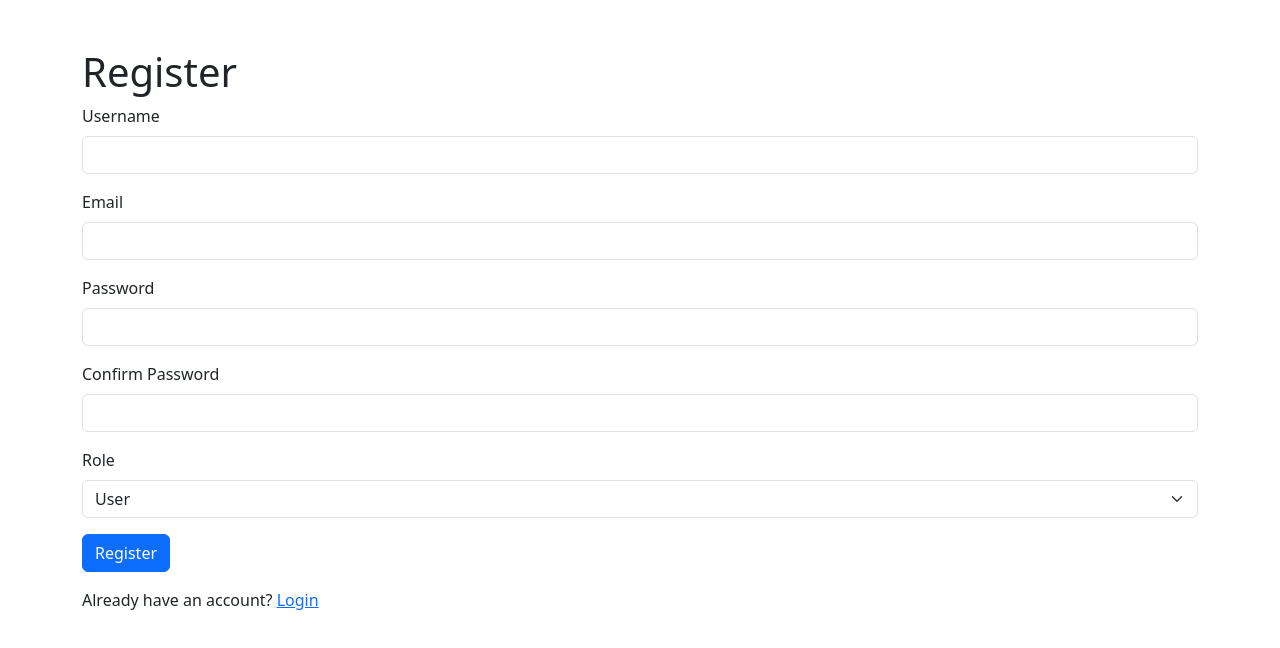
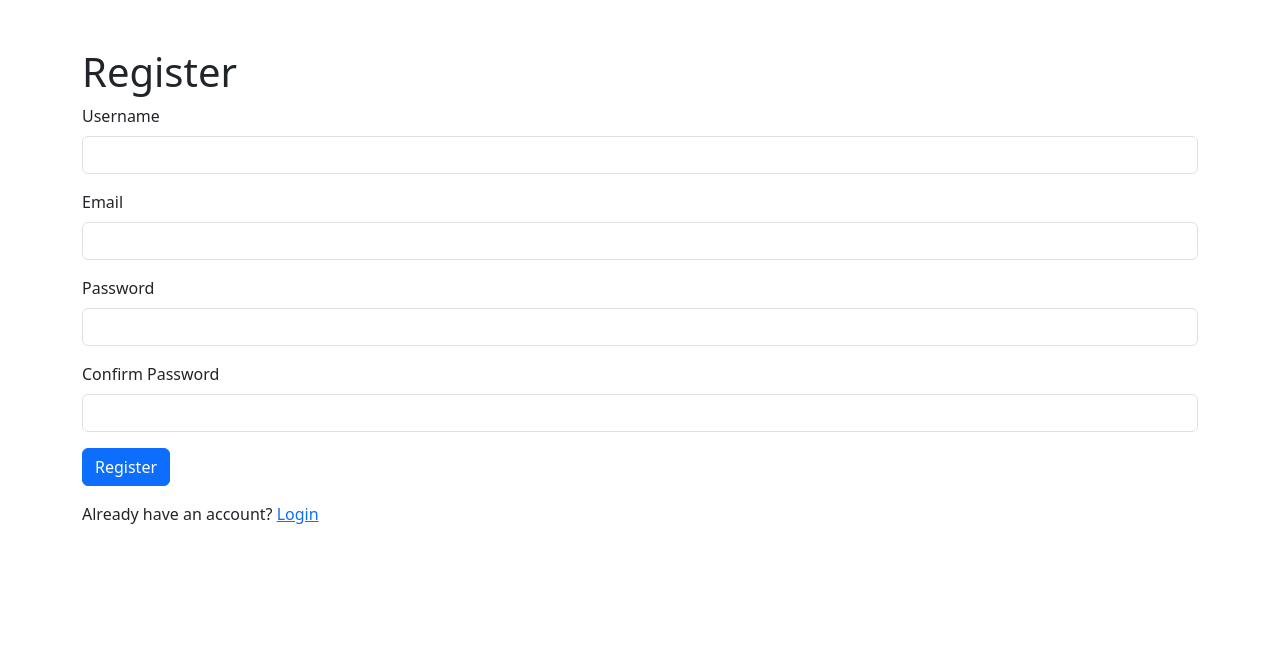
Before and after one commit to fiimaarif/book-store, a Next.js app: page /register in a window 1280 px wide. Shown: the top 648 px of the page. Built offline with nearby package versions, Linux system fonts and the light colour scheme.

Commit message:
Remove option role at register page

```diff
--- a/src/pages/api/auth/register.js
+++ b/src/pages/api/auth/register.js
@@ -8,7 +8,7 @@ export default async (req, res) => {
     return res.status(405).json({ message: 'Method not allowed' });
   }
 
-  const { username, email, password, role } = req.body;
+  const { username, email, password } = req.body;
   const hashedPassword = await bcrypt.hash(password, 10);
 
   try {
@@ -17,7 +17,7 @@ export default async (req, res) => {
         username,
         email,
         password: hashedPassword,
-        role, // assign role from the request
+        role: 'user', // default role
       },
     });
     res.status(201).json({ user });
--- a/src/pages/register.js
+++ b/src/pages/register.js
@@ -7,7 +7,6 @@ export default function Register() {
   const [email, setEmail] = useState('');
   const [password, setPassword] = useState('');
   const [confirmPassword, setConfirmPassword] = useState('');
-  const [role, setRole] = useState('user'); // default role
   const router = useRouter();
 
   const handleRegister = async (e) => {
@@ -21,7 +20,7 @@ export default function Register() {
     const response = await fetch('/api/auth/register', {
       method: 'POST',
       headers: { 'Content-Type': 'application/json' },
-      body: JSON.stringify({ username, email, password, role }),
+      body: JSON.stringify({ username, email, password }),
     });
 
     if (response.ok) {
@@ -81,19 +80,6 @@ export default function Register() {
             required
           />
         </div>
-        <div className="mb-3">
-          <label htmlFor="role" className="form-label">Role</label>
-          <select
-            className="form-select"
-            id="role"
-            value={role}
-            onChange={(e) => setRole(e.target.value)}
-            required
-          >
-            <option value="user">User</option>
-            <option value="admin">Admin</option>
-          </select>
-        </div>
         <button type="submit" className="btn btn-primary">Register</button>
       </form>
       <p className="mt-3">
```
